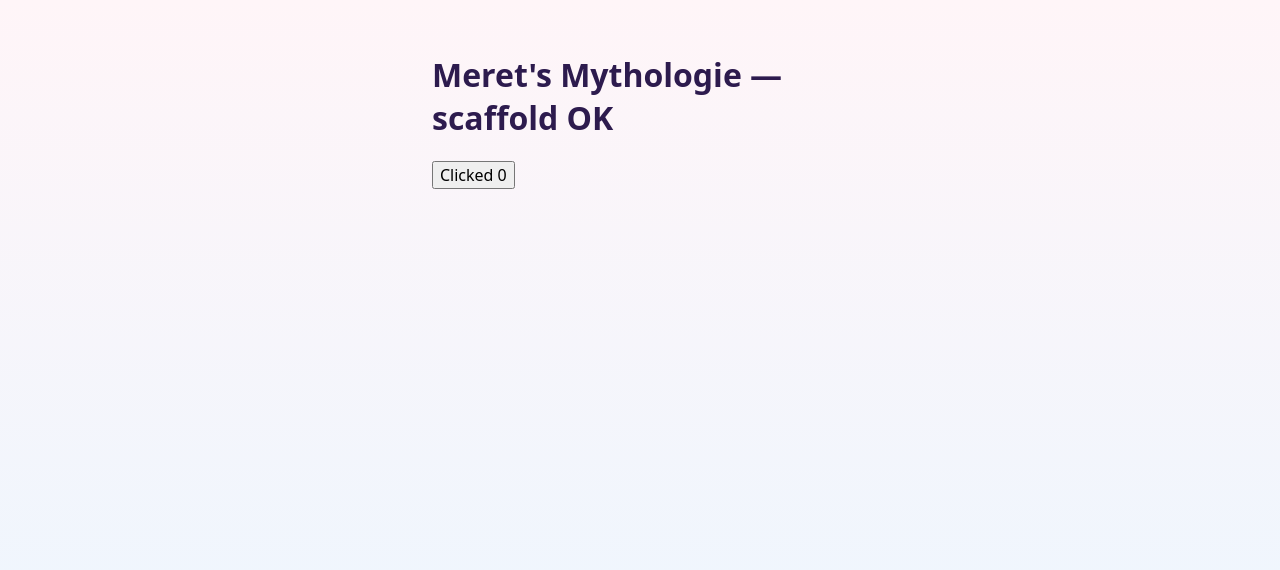
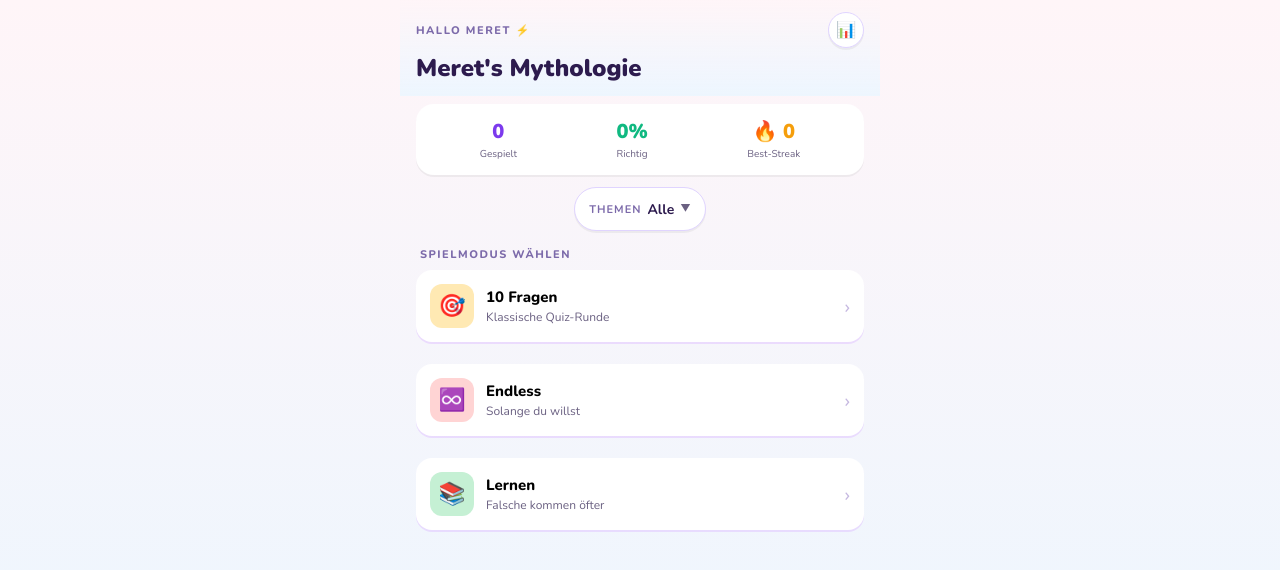
Before and after one commit to oetiker/meretquiz, a Svelte app: page / in a window 1280 px wide. Shown: the top 570 px of the page. Built offline with nearby package versions, Linux system fonts and the light colour scheme.

Commit message:
Build Home view with mode list and theme chip

```diff
--- a/src/App.svelte
+++ b/src/App.svelte
@@ -1,12 +1,15 @@
 <script lang="ts">
-  let count = $state(0);
+  import './app.css';
+  import { onMount } from 'svelte';
+  import Home from './views/Home.svelte';
+  import { hydrate, getView } from './lib/store.svelte';
+
+  onMount(() => hydrate());
+  const view = $derived(getView());
 </script>
 
-<main>
-  <h1>Meret's Mythologie — scaffold OK</h1>
-  <button onclick={() => count++}>Clicked {count}</button>
-</main>
-
-<style>
-  main { padding: 2rem; font-family: system-ui, sans-serif; }
-</style>
+{#if view === 'home'}
+  <Home />
+{:else}
+  <p style="padding:1rem;">View "{view}" not built yet.</p>
+{/if}
--- /dev/null
+++ b/src/views/Home.svelte
@@ -0,0 +1,45 @@
+<script lang="ts">
+  import StatsCard from '../components/StatsCard.svelte';
+  import ThemeChip from '../components/ThemeChip.svelte';
+  import ModeCard from '../components/ModeCard.svelte';
+  import { getAppState, navigate } from '../lib/store.svelte';
+
+  const state = $derived(getAppState());
+</script>
+
+<header class="app-header">
+  <div class="title-row">
+    <div class="hello">Hallo Meret ⚡</div>
+    <button class="stats-link" onclick={() => navigate('stats')} aria-label="Statistik">📊</button>
+  </div>
+  <h1 class="title">Meret's Mythologie</h1>
+</header>
+
+<div class="app-content">
+  <StatsCard totals={state.totals} />
+
+  <div class="filter-row">
+    <ThemeChip filter={state.settings.themeFilter} onclick={() => navigate('themePicker')} />
+  </div>
+
+  <div class="label-small mode-label">Spielmodus wählen</div>
+
+  <div class="modes">
+    <ModeCard icon="🎯" iconBg="#ffe9b3" title="10 Fragen" subline="Klassische Quiz-Runde"
+              onclick={() => navigate('quiz', { modeId: 'ten' })} />
+    <ModeCard icon="♾️" iconBg="#ffd4d4" title="Endless" subline="Solange du willst"
+              onclick={() => navigate('quiz', { modeId: 'endless' })} />
+    <ModeCard icon="📚" iconBg="#c5f0d4" title="Lernen" subline="Falsche kommen öfter"
+              onclick={() => navigate('quiz', { modeId: 'learn' })} />
+  </div>
+</div>
+
+<style>
+  .title-row { display: flex; justify-content: space-between; align-items: center; }
+  .hello { font-size: 11px; letter-spacing: 1.5px; color: var(--text-faint); font-weight: 800; text-transform: uppercase; }
+  .stats-link { background: white; border: 1px solid #e0d4ff; border-radius: 999px; width: 36px; height: 36px; font-size: 16px; box-shadow: var(--card-shadow); }
+  .title { font-size: clamp(20px, 6vw, 24px); font-weight: 900; margin: 4px 0 0; }
+  .filter-row { display: flex; justify-content: center; margin: 8px 0 16px; }
+  .mode-label { margin: 8px 4px; }
+  .modes { display: flex; flex-direction: column; gap: 10px; }
+</style>
```
